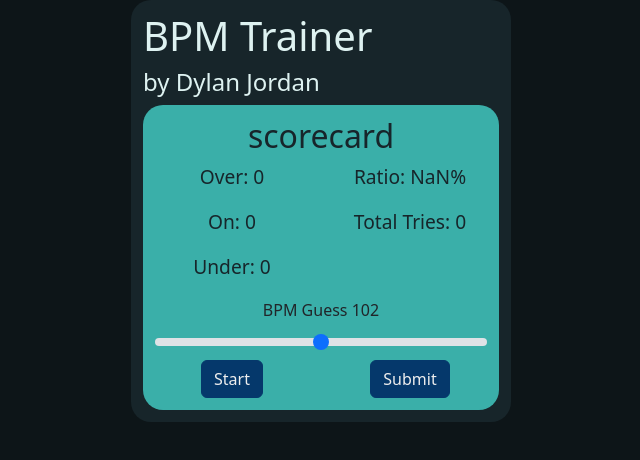
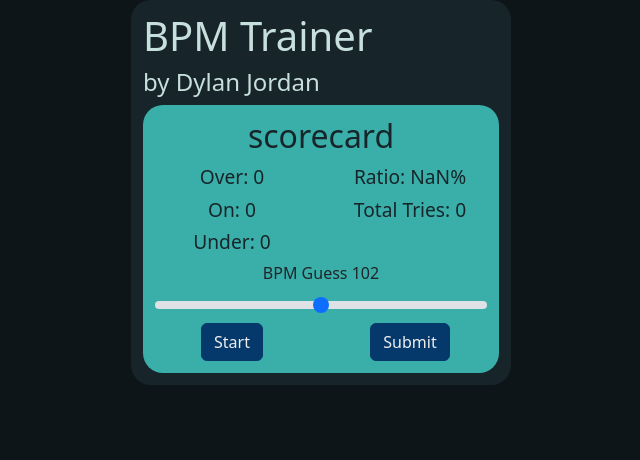
Before and after one commit to flubber2077/bpmtool, a React (Create React App) app: page / in a window 1280 px wide. Shown: the top 460 px of the page, without its empty margins (319-959 px from the left). Built offline with nearby package versions, Linux system fonts and the light colour scheme; no server answers.

Commit message:
disable scrolling, text formatting

```diff
--- a/src/App.scss
+++ b/src/App.scss
@@ -2,7 +2,7 @@
 $main: #3AAFA9;
 $dark: #17252A;
 $md-dark: #2b7a78;
-$md-light: #def2f1;
+$md-light: #c7dfdd;
 $light: #eee;
 
 .app, .interact {
@@ -16,7 +16,7 @@ $light: #eee;
 }
 
 body {
-    overflow: auto;
+    overflow: hidden;
     background-color: #0d1518;
 }
 
@@ -35,4 +35,5 @@ h2, p {
 
 p{
     font-size: 1.2em;
+    margin-bottom: .2em;
 }
```
